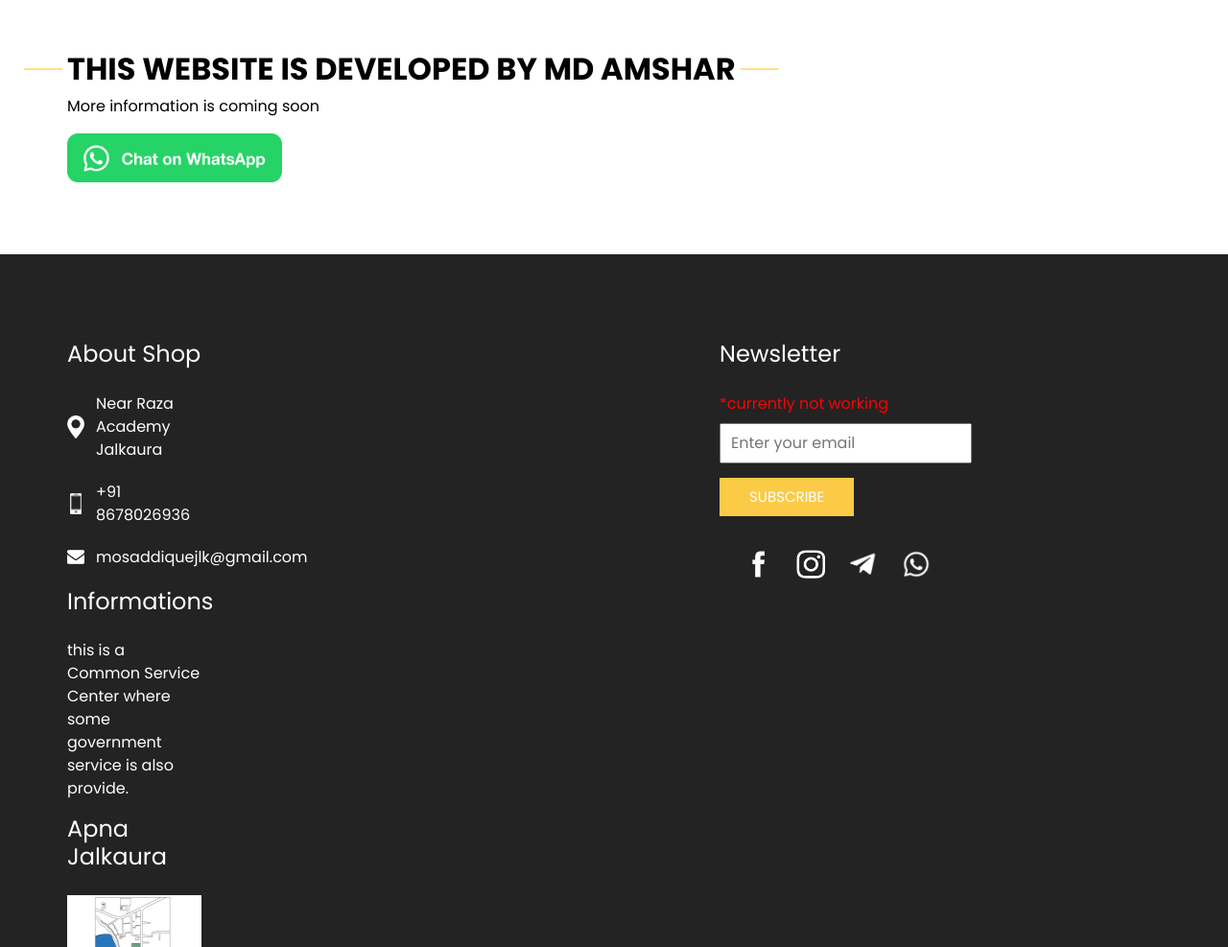
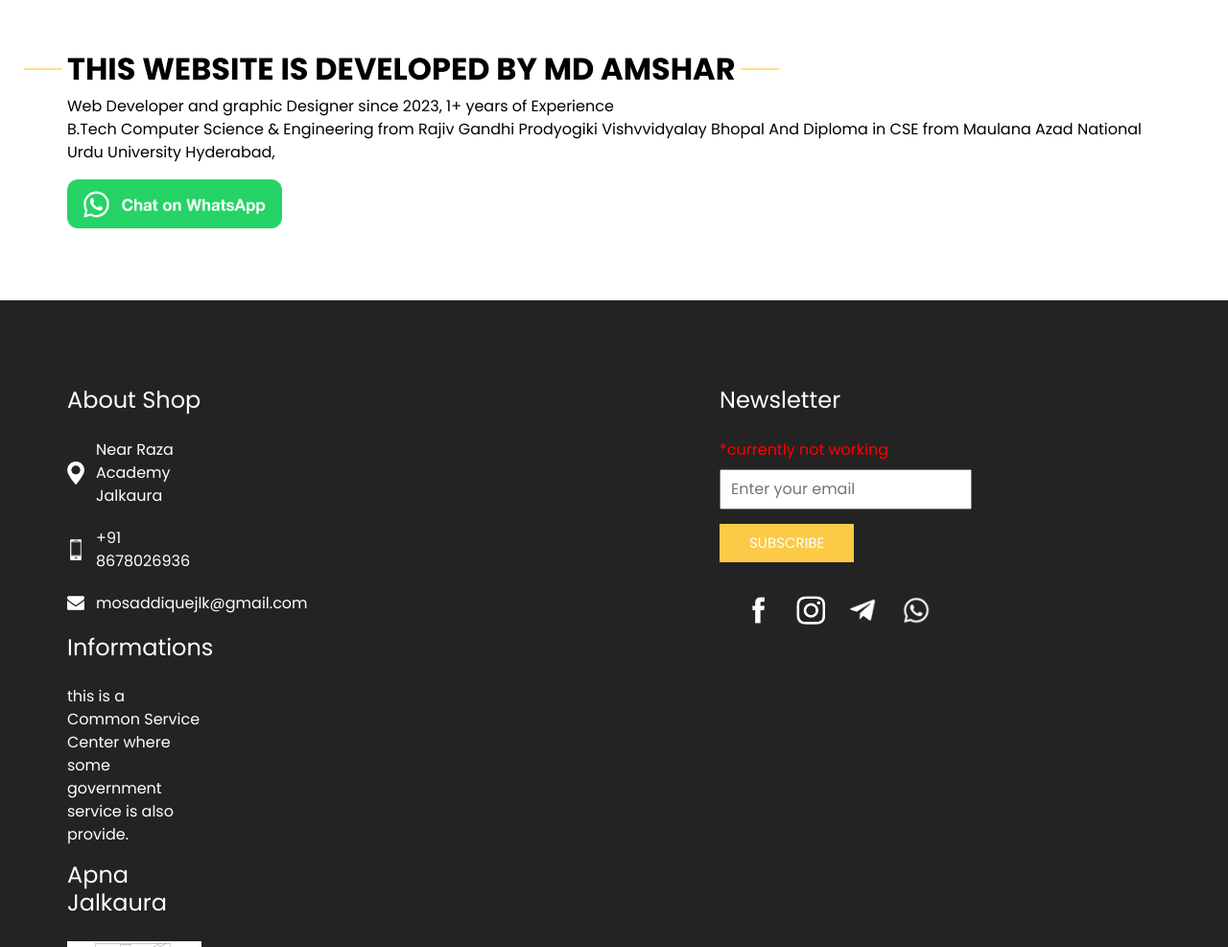
Before and after one commit to mdamshar/mdamshar.github.io, a plain HTML site: page contact.html in a window 1280 px wide. Shown: the part 113-1100 px from the top of the page at 96% size. Drawn offline with nearby package versions, Linux system fonts and the light colour scheme.

Commit message:
inroduction updated

```diff
--- a/contact.html
+++ b/contact.html
@@ -89,7 +89,9 @@
           this website is developed by Md Amshar
         </h2>
         <p>
-          More information is coming soon
+          Web Developer and graphic Designer since 2023, 1+ years of Experience <br>
+          B.Tech Computer Science & Engineering from Rajiv Gandhi Prodyogiki Vishvvidyalay Bhopal And Diploma in CSE from
+          Maulana Azad National Urdu University Hyderabad,
         </p>
 
         <a aria-label="Chat on WhatsApp" href="https://wa.me/919060419628?text=i like your website"> <img alt="Chat on WhatsApp" width="70%" src="images/WhatsAppButtonGreenSmall.png" />
```
